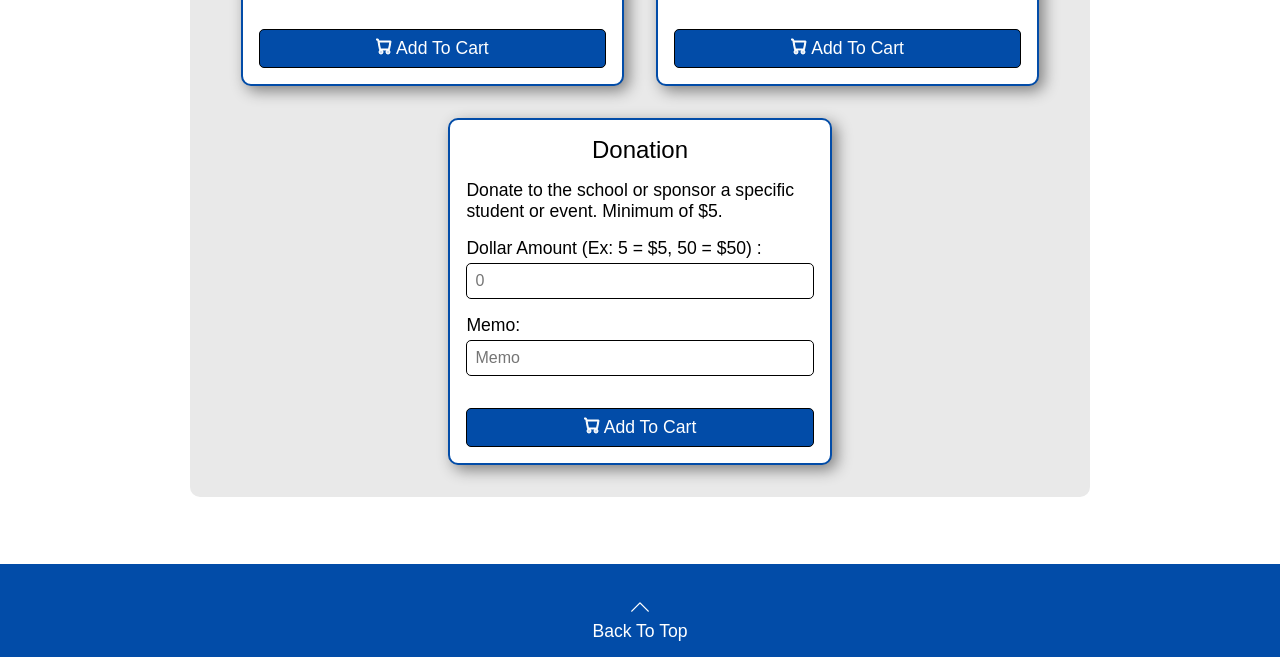
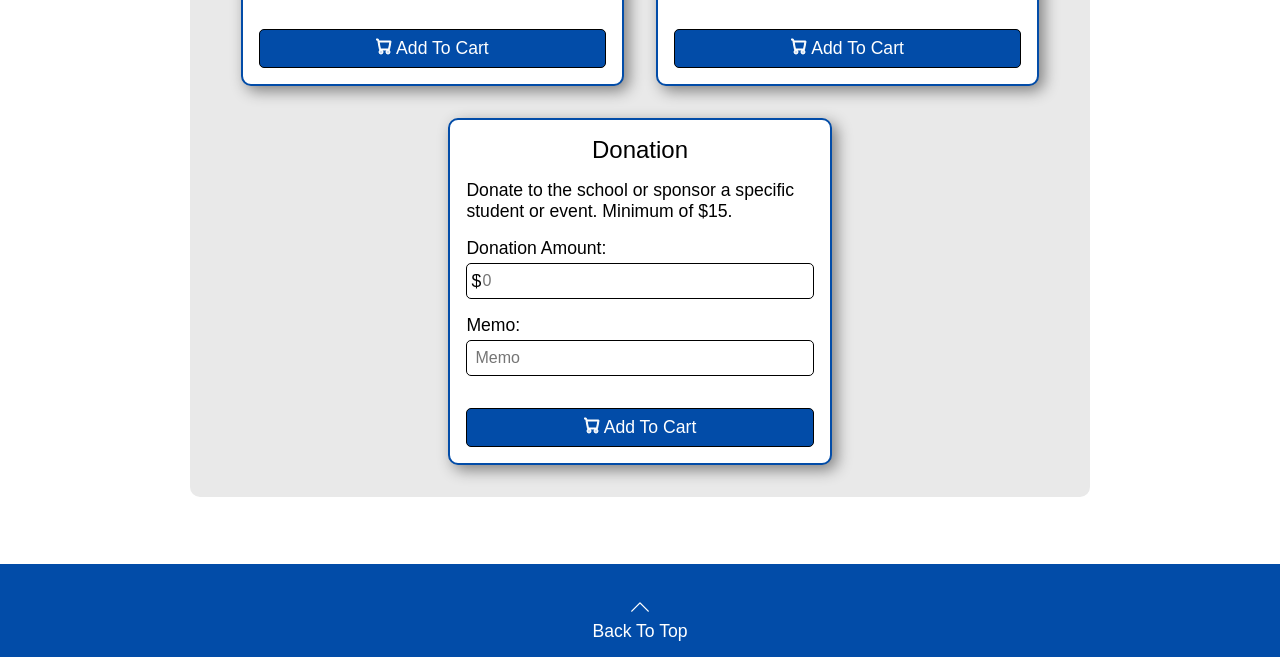
Before and after one commit to mallen13/walker-tkd, a website with bundled scripts: page front-end/store.html in a window 1280 px wide. Shown: the part 1562-2219 px from the top of the page. Built offline with nearby package versions, Linux system fonts and the light colour scheme; no server answers; a web font is replaced by a local one.

Commit message:
updated dependencies formatted dollar input

```diff
--- a/front-end/scripts/store/storeData.js
+++ b/front-end/scripts/store/storeData.js
@@ -102,10 +102,10 @@ export const ItemsList = [
     },
     {
       name: 'Donation',
-      description: 'Donate to the school or sponsor a specific student or event. Minimum of $5.',
+      description: 'Donate to the school or sponsor a specific student or event. Minimum of $15.',
       price: '',
       selectInputs: [],
       textInputs: ['Memo'],
-      numberInputs: ['Dollar Amount (Ex: 5 = $5, 50 = $50) ']
+      numberInputs: ['Donation Amount']
     }
   ]
--- a/front-end/scripts/store/storeSetup.js
+++ b/front-end/scripts/store/storeSetup.js
@@ -98,6 +98,7 @@ export const setupStoreNav = (myObj) => {
       //create dollar number inputs
       item.numberInputs.forEach( inputName => {
         const numberInputLabel = document.createElement('label');
+        numberInputLabel.setAttribute('class','dollarInput');
         itemForm.appendChild(numberInputLabel);
         const numberInputLabelText = document.createTextNode(inputName + ':');
         numberInputLabel.appendChild(numberInputLabelText);
@@ -109,8 +110,8 @@ export const setupStoreNav = (myObj) => {
           numberInput.setAttribute('inputmode','numeric');
           numberInput.setAttribute('name',inputName);
           numberInput.setAttribute('step','any');
-            numberInput.setAttribute('min', 5);
-            numberInput.setAttribute('max', 500);
+          numberInput.setAttribute('min', 15);
+          numberInput.setAttribute('max', 1000);
           numberInput.setAttribute('placeholder', '0');
           numberInput.setAttribute('autocomplete','off');
           numberInput.setAttribute('required','true');
@@ -137,6 +138,7 @@ export const setupStoreNav = (myObj) => {
       const addToCartBtn = document.createElement('button');
       itemForm.appendChild(addToCartBtn);
         addToCartBtn.setAttribute('type','submit');
+        // addToCartBtn.setAttribute('value','Add to Cart');
         addToCartBtn.setAttribute('class','flex flexRow storeAddBtn');
 
           //svg
--- a/front-end/styleSheets/storeStyle.css
+++ b/front-end/styleSheets/storeStyle.css
@@ -16,6 +16,22 @@
 }
 
 /* store iems */
+.dollarInput {
+    position: relative;
+    text-align: left;
+}
+
+.dollarInput input {
+    padding-left: 15px;
+}
+
+.dollarInput:after {
+    position: absolute;
+    content: '$';
+    top: 49px;
+    left: 5px;
+}
+
 #storeItems {
     display: flex;
     flex-wrap: wrap;
--- a/front-end/styleSheets/style.css
+++ b/front-end/styleSheets/style.css
@@ -155,6 +155,7 @@ input:focus, input:hover, input:active, select:focus, select:hover, select:activ
 /*Header*/
 header {
   display: flex;
+  z-index: 1;
   flex-direction: row;
   justify-content: space-between;
   position: sticky;
```
Also changed, not shown: 2 other files. Lines whose indentation alone changed are shown as unchanged.
